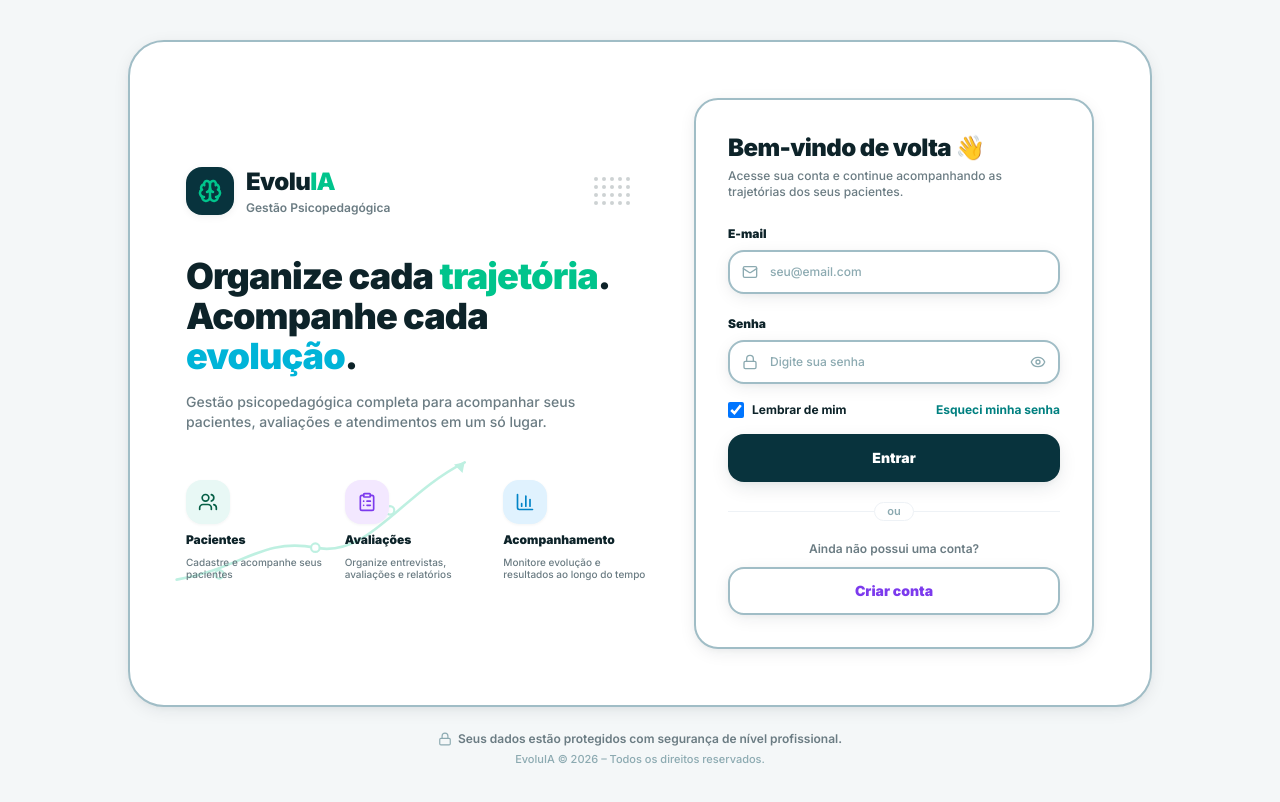
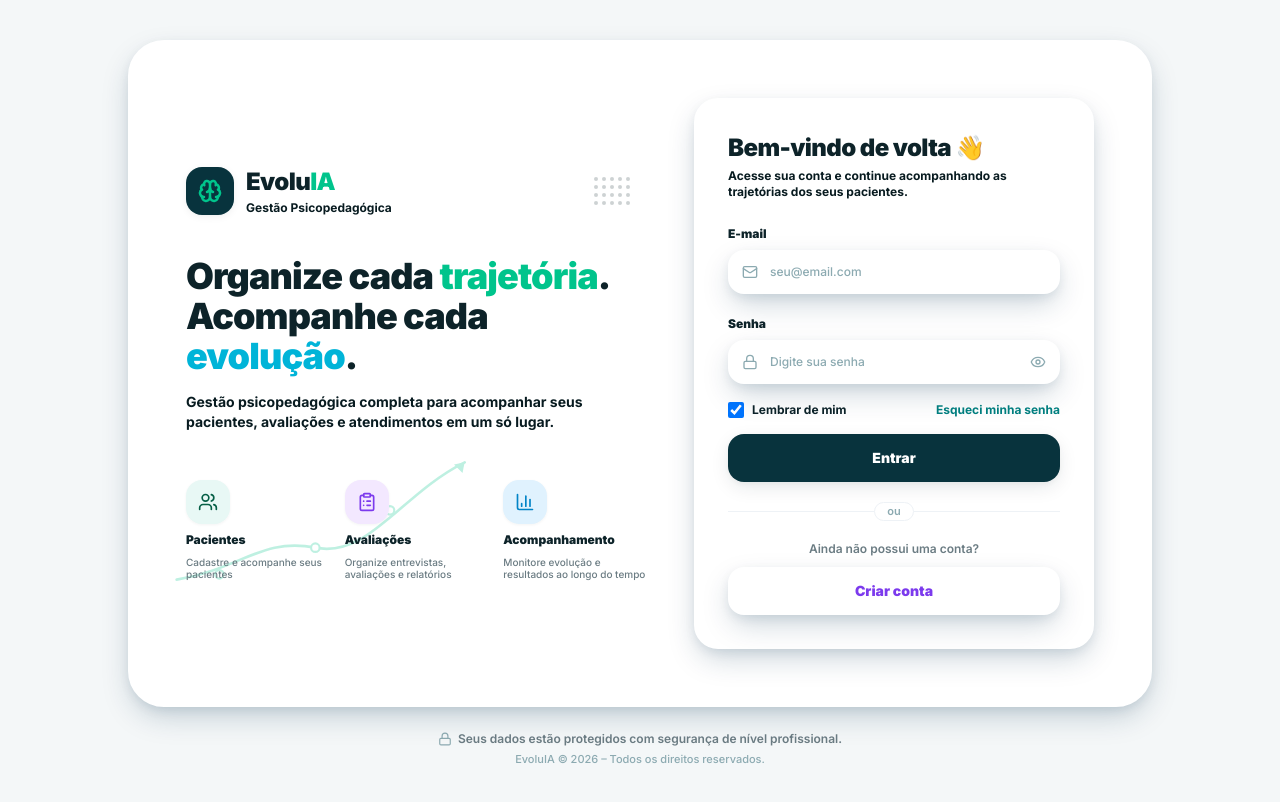
Before and after one commit to renatocarbone817/EvoluIA, a React (Vite) app: page /login in a window 1280 px wide. Shown: the top 802 px of the page. Built offline with nearby package versions, Linux system fonts and the light colour scheme; no server answers.

Commit message:
style: Aplicada Opcao 3 (cards brancos flutuantes com sombra suave) e subtitulos escuros de alto contraste

```diff
--- a/src/index.css
+++ b/src/index.css
@@ -26,7 +26,7 @@
 
     /* Elementos Suaves / Muted */
     --muted: 195 22% 88%;            /* #D6E4E8 */
-    --muted-foreground: 197 12% 40%; /* #556A72 */
+    --muted-foreground: 193 50% 12%; /* #0D2329 */
 
     /* Destaque / Accent */
     --accent: 168 45% 92%;           /* #E0F4F0 */
@@ -36,8 +36,8 @@
     --destructive: 0 57% 64%;        /* #D96C6C */
     --destructive-foreground: 0 0% 100%;
 
-    /* Bordas e Inputs com contorno forte, nítido e bem visível */
-    --border: 193 25% 65%;           /* #91B3BD */
+    /* Bordas e Inputs */
+    --border: 0 0% 100%;             /* #FFFFFF */
     --input: 193 25% 65%;
     --ring: 192 49% 28%;             /* #245C6B */
 
@@ -53,17 +53,26 @@
     font-feature-settings: "rlig" 1, "calt" 1;
   }
 
-  /* Contorno forte e bem definido para destacar os cards brancos contra o fundo #E5EEF1 */
+  /* Opção 3: Cards Brancos com Borda Branca Pura e Sombra Macia Flutuante */
   .bg-white.rounded-3xl,
   .bg-white.rounded-2xl,
   .bg-white.rounded-xl {
-    border: 2px solid #A0BDC6 !important;
-    box-shadow: 0 4px 18px -2px rgba(13, 35, 41, 0.09), 0 2px 6px -1px rgba(13, 35, 41, 0.04);
+    border: 2px solid #FFFFFF !important;
+    box-shadow: 0 12px 30px -4px rgba(0, 50, 80, 0.22), 0 4px 12px -2px rgba(0, 50, 80, 0.10) !important;
   }
 
   .border-\[\#D8E5E7\],
   .border-\[\#E2E8F0\] {
-    border-color: #A0BDC6 !important;
+    border-color: rgba(255, 255, 255, 0.85) !important;
+  }
+
+  /* Subtítulos de páginas escuros, nítidos e de alta legibilidade */
+  h1 + p,
+  h1 ~ p,
+  h2 + p,
+  .page-subtitle {
+    color: #081B20 !important;
+    font-weight: 700 !important;
   }
 }
 
```
